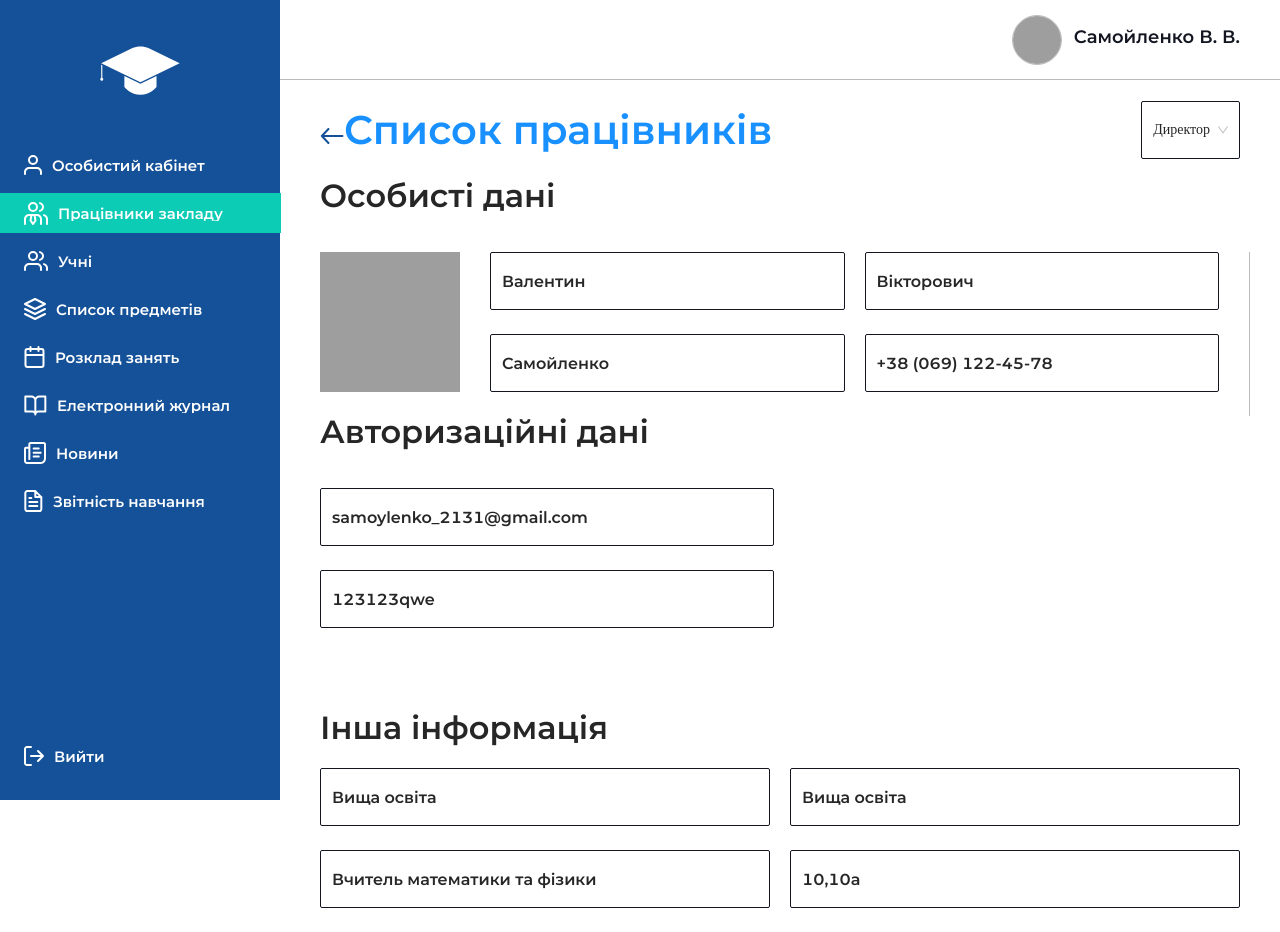
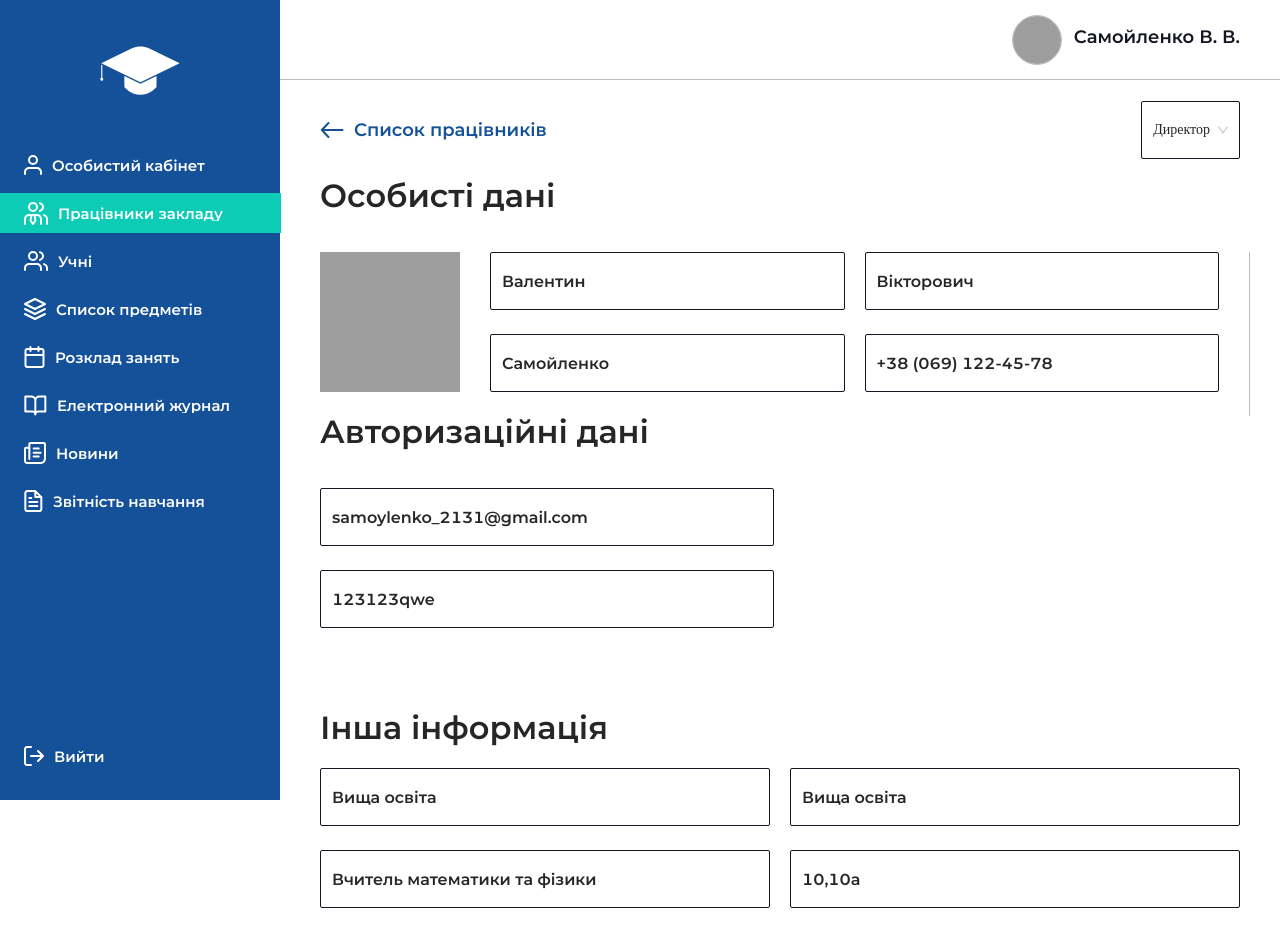
Before and after one commit to MaxSapeyko/school_automation_client, a React (Create React App) app: page /teachers/1 in a window 1280 px wide. Built offline with nearby package versions, Linux system fonts and the light colour scheme; grey boxes are pictures that could not be loaded; a web font is replaced by a local one.

Commit message:
added back link

```diff
--- a/src/components/layout/content/style.ts
+++ b/src/components/layout/content/style.ts
@@ -18,6 +18,18 @@ const useStyles = createUseStyles({
     '& .content__title': {
       fontWeight: '600',
       fontSize: '4rem',
+    },
+
+    '& .back__link': {
+      fontWeight: '600',
+      fontSize: '1.8rem',
+      color: COLORS.blue,
+      display: 'flex',
+      alignItems: 'center',
+
+      '& .link__text': {
+        marginLeft: '1rem',
+      }
     },
 
     '& .header__btn': {
--- a/src/pages/profile/header/index.tsx
+++ b/src/pages/profile/header/index.tsx
@@ -23,9 +23,9 @@ const Header: FC<Pick<ProfileProps, 'type'>> = ({type}) => {
 
   return (
     <div className='content__header'>
-      <Link to='/teachers' className='content__title'>
+      <Link to='/teachers' className='back__link'>
         <LeftArrow />
-        <span>Список працівників</span>
+        <span className='link__text'>Список працівників</span>
       </Link>
 
       <Select defaultValue='admin' className='header__select'>
```
